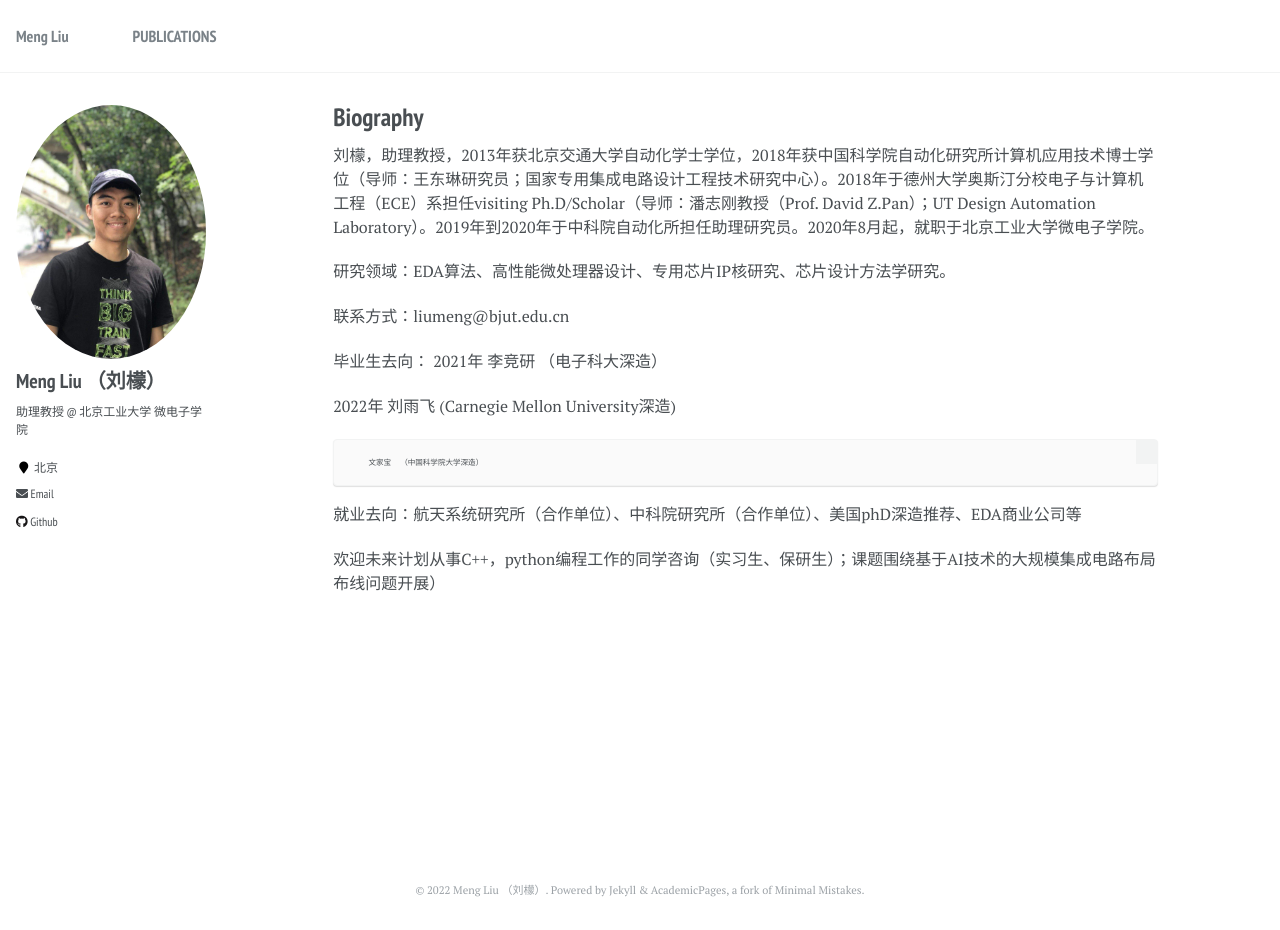
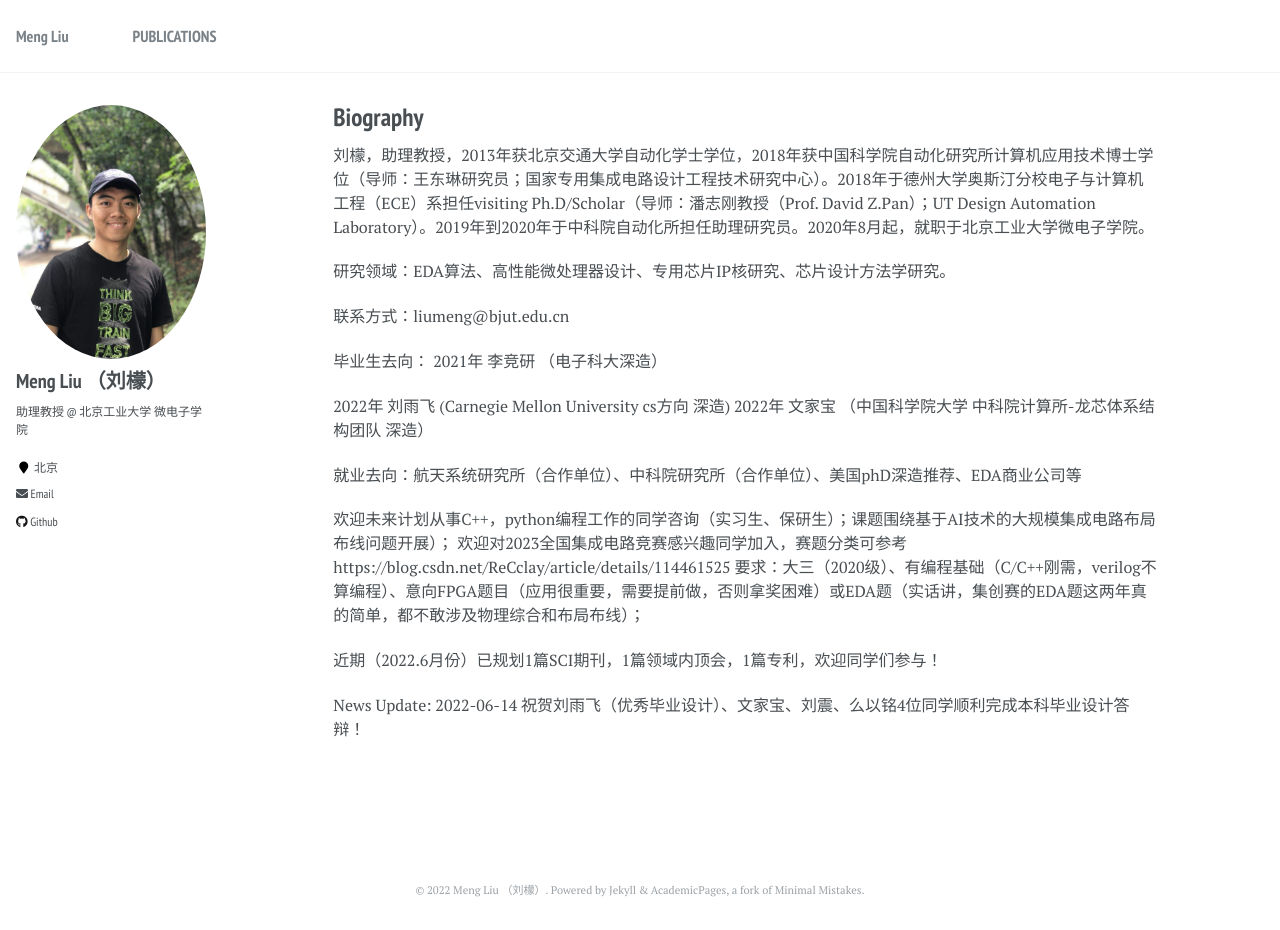
Before and after one commit to liumengbjut/liumengbjut.github.io, a Jekyll site: the page built from _pages/about.md, in a window 1280 px wide and 930 px high. Built offline with Jekyll 4.4.1, drawn with Linux system fonts in a browser that asks for light colours.

Commit message:
Update about.md

```diff
--- a/_pages/about.md
+++ b/_pages/about.md
@@ -19,10 +19,18 @@ redirect_from:
 毕业生去向：
 2021年  李竞研  （电子科大深造）
 
-2022年  刘雨飞   (Carnegie Mellon University深造)
+2022年  刘雨飞   (Carnegie Mellon University cs方向 深造)
+2022年  文家宝  （中国科学院大学 中科院计算所-龙芯体系结构团队 深造）
 
-        文家宝  （中国科学院大学深造）
 
 就业去向：航天系统研究所（合作单位）、中科院研究所（合作单位）、美国phD深造推荐、EDA商业公司等
 
-欢迎未来计划从事C++，python编程工作的同学咨询（实习生、保研生）；课题围绕基于AI技术的大规模集成电路布局布线问题开展）
+欢迎未来计划从事C++，python编程工作的同学咨询（实习生、保研生）；课题围绕基于AI技术的大规模集成电路布局布线问题开展）；
+欢迎对2023全国集成电路竞赛感兴趣同学加入，赛题分类可参考https://blog.csdn.net/ReCclay/article/details/114461525
+要求：大三（2020级）、有编程基础（C/C++刚需，verilog不算编程）、意向FPGA题目（应用很重要，需要提前做，否则拿奖困难）或EDA题（实话讲，集创赛的EDA题这两年真的简单，都不敢涉及物理综合和布局布线）；
+
+近期（2022.6月份）已规划1篇SCI期刊，1篇领域内顶会，1篇专利，欢迎同学们参与！
+
+
+News Update:
+2022-06-14 祝贺刘雨飞（优秀毕业设计）、文家宝、刘震、么以铭4位同学顺利完成本科毕业设计答辩！
```
